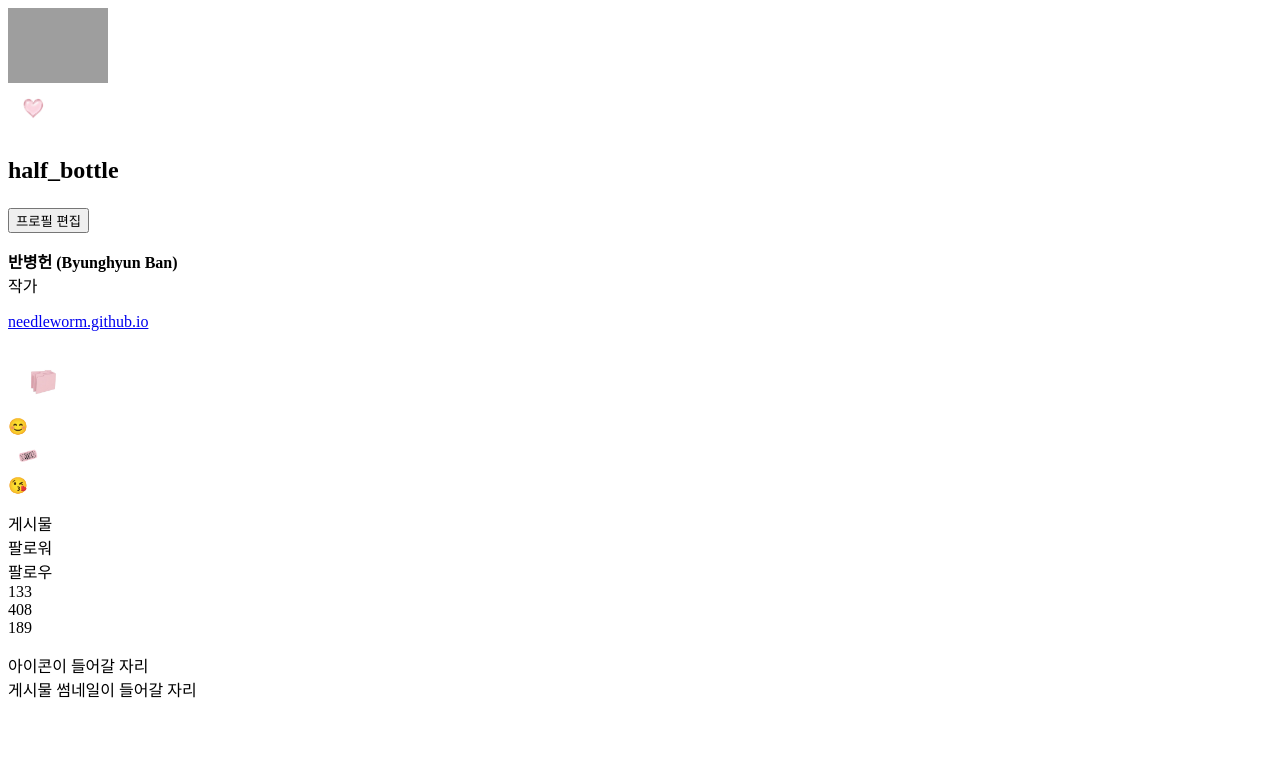
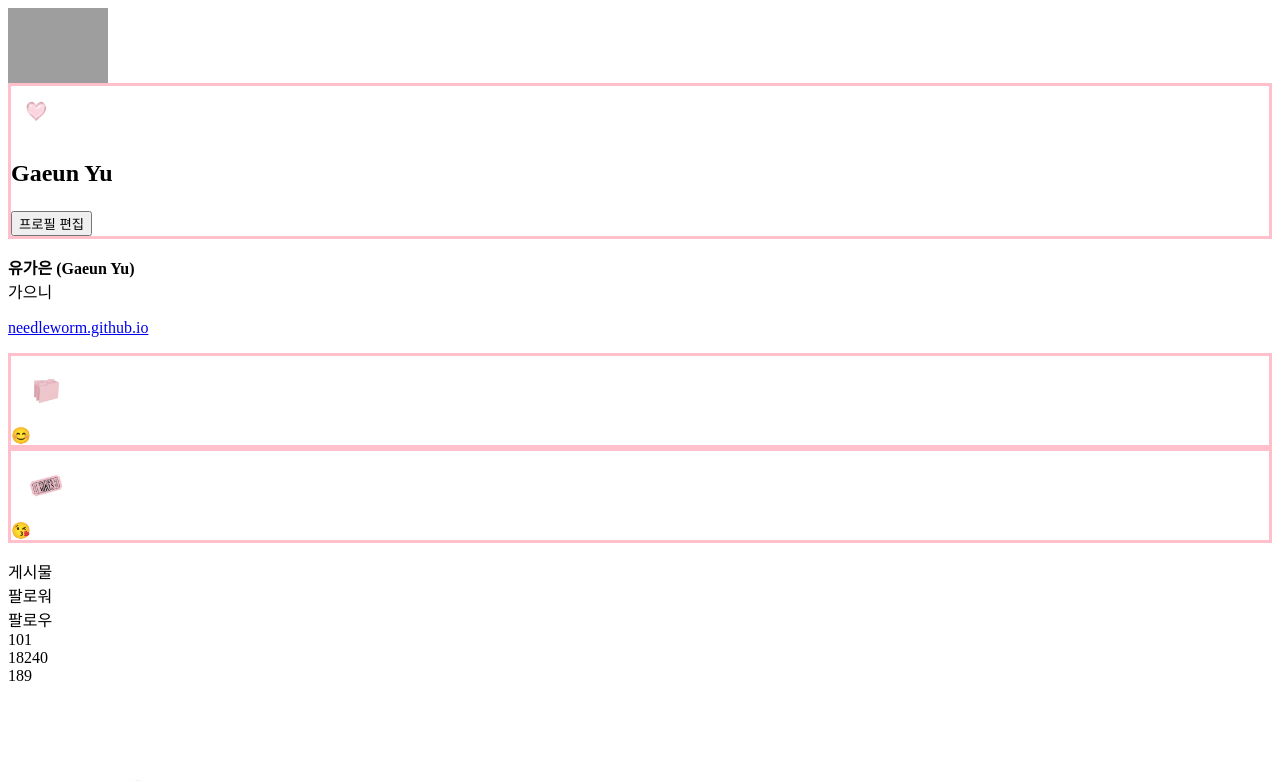
Before and after one commit to GGGaeun/instagram, a plain HTML site: page index.html in a window 1280 px wide. Shown: the top 781 px of the page. Drawn offline with Linux system fonts and the light colour scheme; grey boxes are pictures that could not be loaded.

Commit message:
style.css 추가

```diff
--- a/index.html
+++ b/index.html
@@ -1,22 +1,24 @@
 <html>
-    <head></head>
+    <head>
+        <link href="style.css" rel="stylesheet">
+    </head>
     <body>
         <img src="https://t1.daumcdn.net/cfile/tistory/9952D7405BD3592106"
         width="100px"/>
-        <div>
+        <div id="profile">
             <img src="image/profile.jpg"
             width="50px"/>
             <div>
-                <h2><p>half_bottle</p></h2>
+                <h2><p>Gaeun Yu</p></h2>
                 <button>프로필 편집</button>
             </div>
          </div>
         <p>
             <div>
                 <strong>
-                    반병헌 (Byunghyun Ban)
+                    유가은 (Gaeun Yu)
                 </strong><br/>
-                작가
+                가으니
         </p>
             <p>
                 <a href="https://needleworm.github.io">
@@ -24,7 +26,7 @@
                 </a>
             </div>
             <div>
-                <div>
+                <div class="highlight">
                     <div>
                     <img src="image/h1.jpg"
                     width="70px">
@@ -33,10 +35,10 @@
                         😊
                     </div>
                 </div>
-            <div>
+            <div class="highlight">
                 <div>
                 <img src="image/h2.jpg"
-                width="40px">
+                width="70px">
                 </div>
                     <div>
                         😘
@@ -48,12 +50,25 @@
                 게시물<br/>
                 팔로워<br/>
                 팔로우<br/>
-                133<br/>
-                408<br/>
+                101<br/>
+                18240<br/>
                 189
                 </p>
             </div>
-            <div>아이콘이 들어갈 자리</div>
-            <div>게시물 썸네일이 들어갈 자리</div>
+            <div>
+                <img src="image/icon1.jpg" width="20%">
+                <img src="image/icon2.jpg" width="20%">
+            </div>
+            <div>
+                <img src="image/1.jpg" width="32%">
+                <img src="image/2.jpg" width="32%">
+                <img src="image/3.jpg" width="32%">
+                <img src="image/4.jpg" width="32%">
+                <img src="image/5.jpg" width="32%">
+                <img src="image/6.jpg" width="32%">
+                <img src="image/7.jpg" width="32%">
+                <img src="image/8.jpg" width="32%">
+                <img src="image/9.jpg" width="32%">
+            </div>
     </body>
 </html>
--- /dev/null
+++ b/style.css
@@ -0,0 +1,13 @@
+<style>
+    h2{
+        color:pink;
+    }
+    .highlight{
+        border:solid;
+        color:pink;
+    }
+    #profile{
+        border:solid;
+        border-color:pink;
+    }
+</style>
```
Also changed, not shown: image/icon1.jpg (added), image/icon2.jpg (added), 1 other file.
